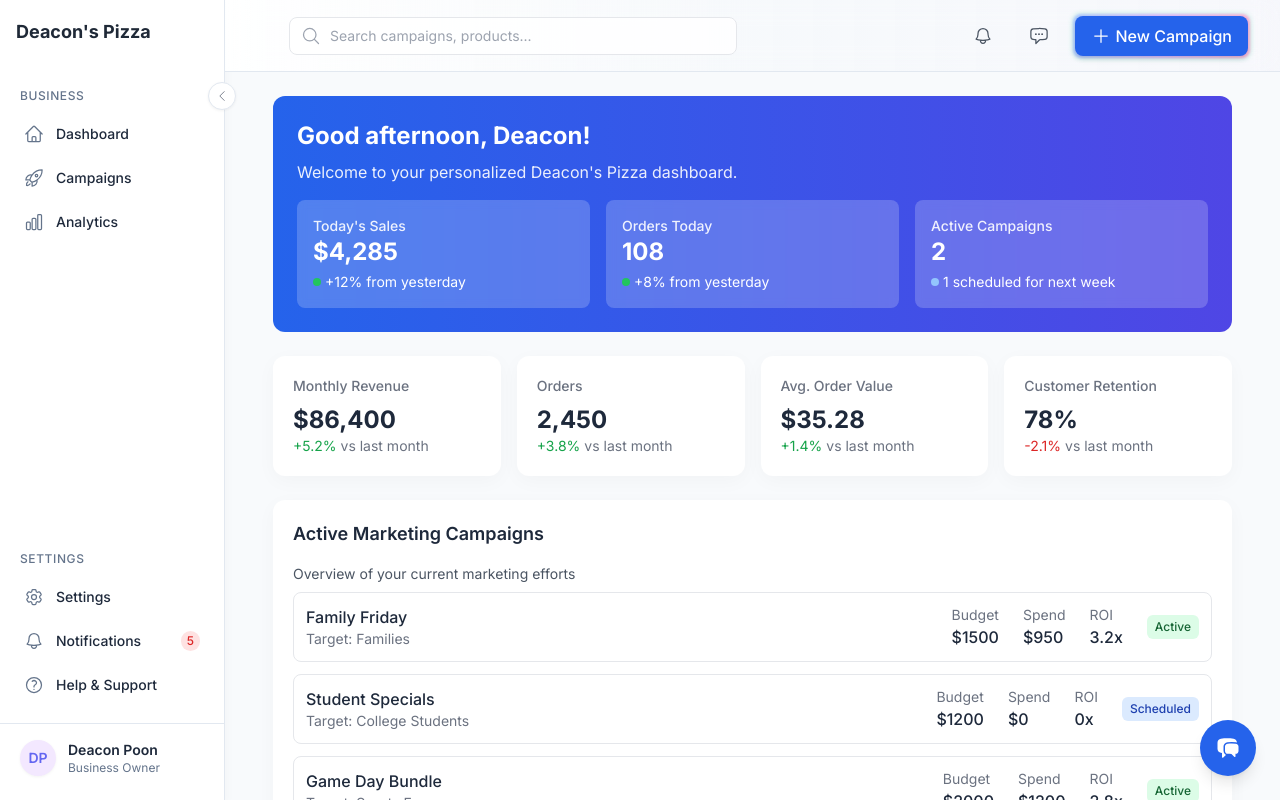
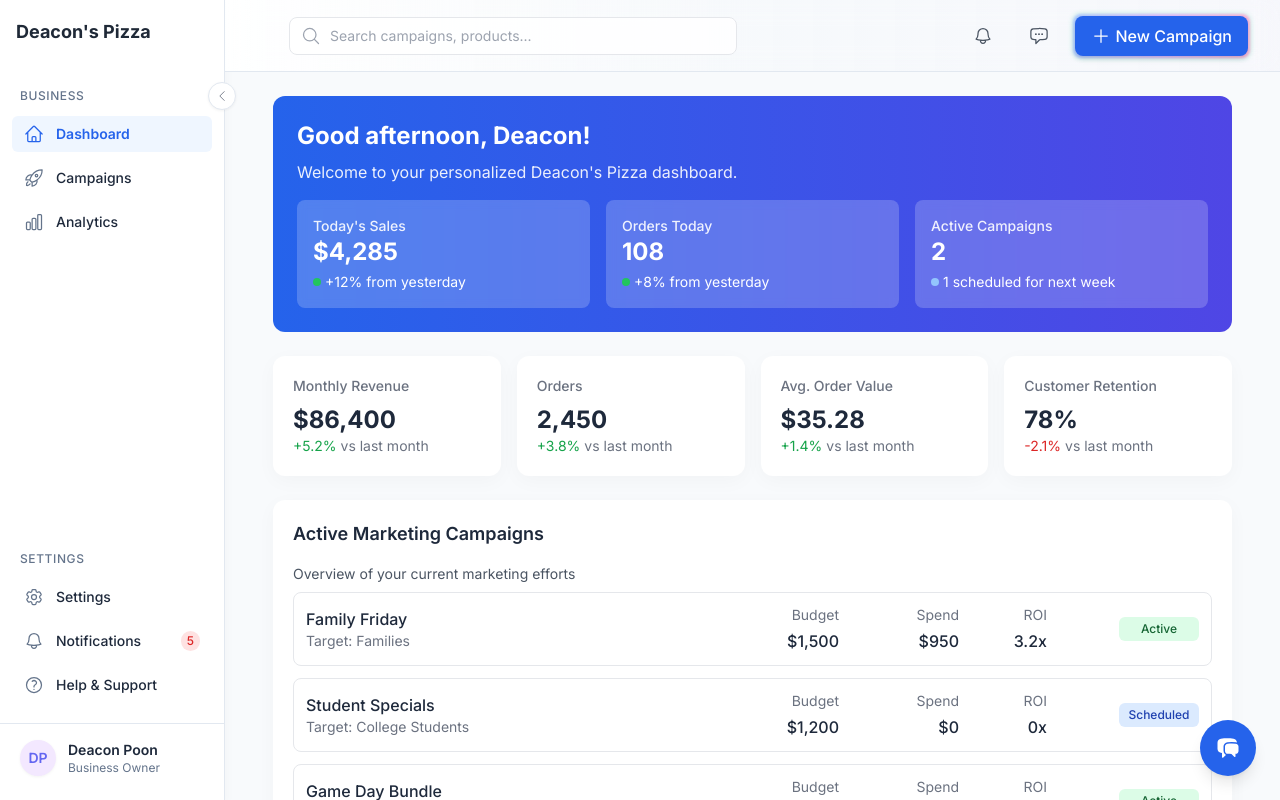
Before and after one commit to deacon-kigo/kigo-pro-dashboard, a Next.js app: page /demos/deacons-pizza in a window 1280 px wide. Shown: the top 800 px of the page. Built offline with nearby package versions, Linux system fonts and the light colour scheme.

Commit message:
Fix sidebar active state and improve campaign table alignment

```diff
--- a/app/demos/deacons-pizza/page.tsx
+++ b/app/demos/deacons-pizza/page.tsx
@@ -235,30 +235,32 @@ export default function DeaconsPizzaDashboard() {
                 'border-gray-200'
               }`}
             >
-              <div>
+              <div className="flex-grow mr-4">
                 <h4 className="font-medium">{campaign.name}</h4>
                 <p className="text-sm text-gray-500">Target: {campaign.audience}</p>
               </div>
-              <div className="hidden md:flex items-center space-x-6">
-                <div>
-                  <div className="text-sm text-gray-500">Budget</div>
-                  <div className="font-medium">${campaign.budget}</div>
+              <div className="hidden md:grid grid-cols-4 gap-6 items-center">
+                <div className="w-24 text-right">
+                  <div className="text-sm text-gray-500 mb-1">Budget</div>
+                  <div className="font-medium">${campaign.budget.toLocaleString()}</div>
                 </div>
-                <div>
-                  <div className="text-sm text-gray-500">Spend</div>
-                  <div className="font-medium">${campaign.spend}</div>
+                <div className="w-24 text-right">
+                  <div className="text-sm text-gray-500 mb-1">Spend</div>
+                  <div className="font-medium">${campaign.spend.toLocaleString()}</div>
                 </div>
-                <div>
-                  <div className="text-sm text-gray-500">ROI</div>
+                <div className="w-16 text-right">
+                  <div className="text-sm text-gray-500 mb-1">ROI</div>
                   <div className="font-medium">{campaign.roi}x</div>
                 </div>
-                <span className={`px-2 py-1 rounded-md text-xs font-medium ${
+                <div className="flex justify-end">
+                  <span className={`px-2 py-1 rounded-md text-xs font-medium min-w-[80px] text-center ${
                     campaign.status === 'Active' ? 'bg-green-100 text-green-800' :
                     campaign.status === 'Scheduled' ? 'bg-blue-100 text-blue-800' :
                     'bg-yellow-100 text-yellow-800'
                   }`}>
                     {campaign.status}
                   </span>
+                </div>
               </div>
             </div>
           ))}
--- a/components/layout/Sidebar.tsx
+++ b/components/layout/Sidebar.tsx
@@ -46,6 +46,11 @@ export default function Sidebar() {
   }, [isCollapsed]);
 
   const isLinkActive = (path: string) => {
+    // Special case for demo pages
+    if (path === '/' && pathname.startsWith('/demos/deacons-pizza')) {
+      return true;
+    }
+
     return pathname === path || pathname.startsWith(`${path}/`);
   };
 
```
Lines whose indentation alone changed are shown as unchanged.
